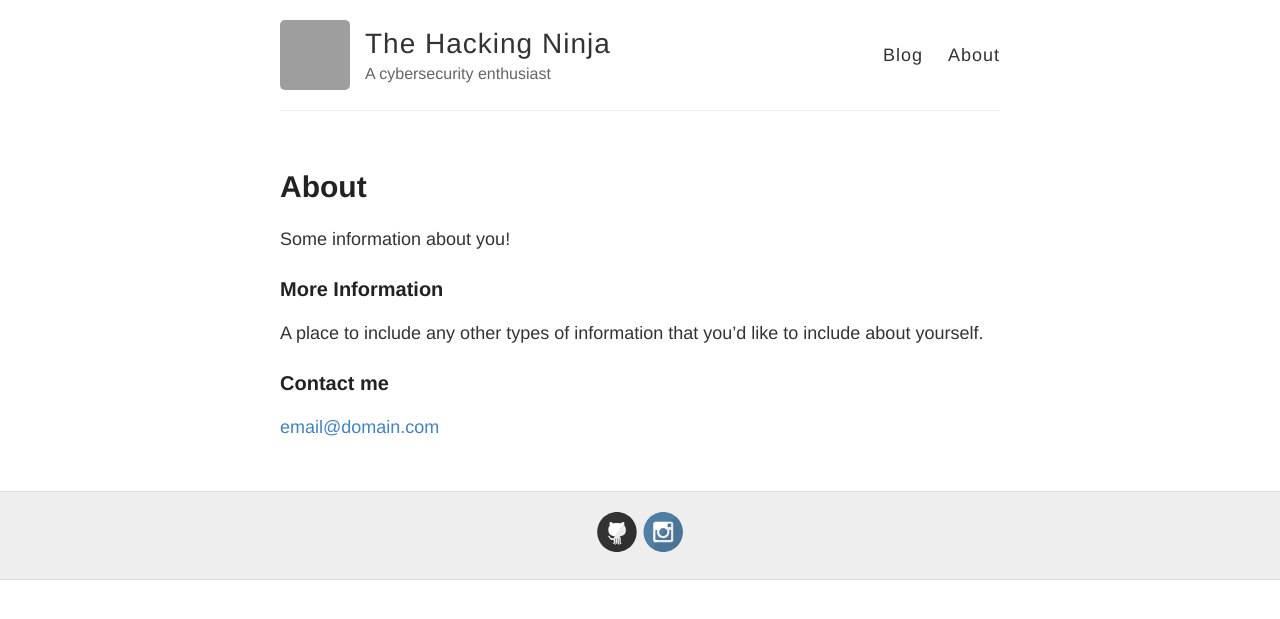
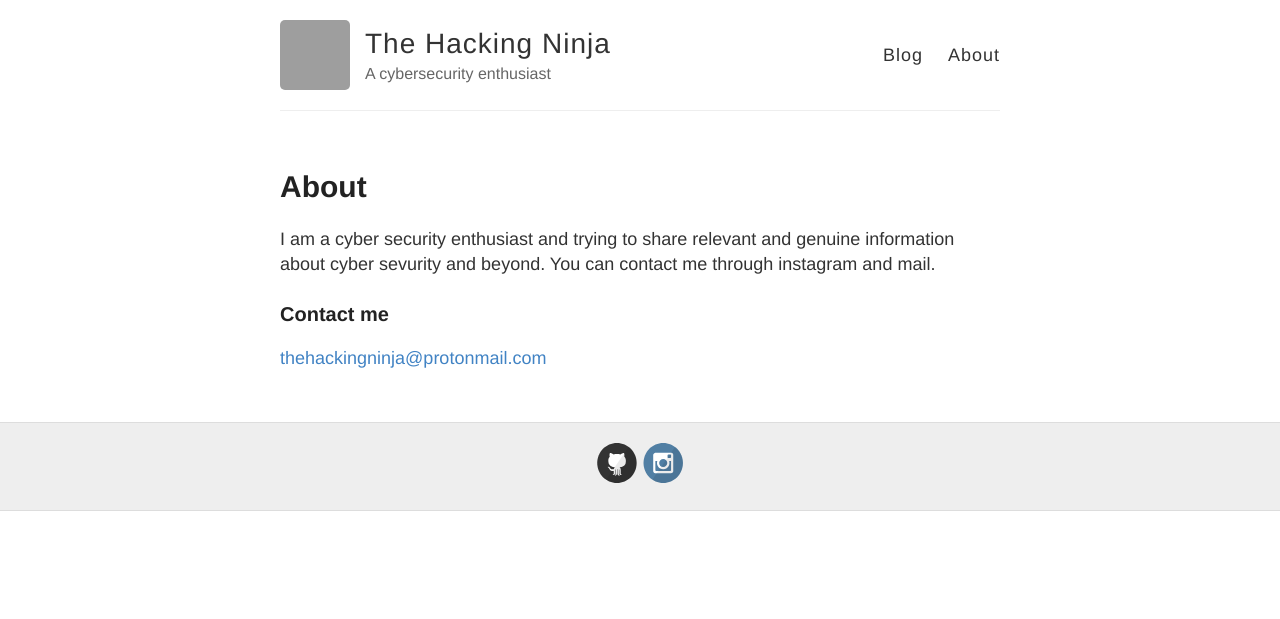
Before and after one commit to thehackingninja/thehackingninja.github.io, a Jekyll site: the page built from about.md, in a window 1280 px wide. Shown: the top 619 px of the page. Built offline with Jekyll 4.4.1, drawn with Linux system fonts in a browser that asks for light colours; grey boxes are pictures that could not be loaded.

Commit message:
Update about.md

```diff
--- a/about.md
+++ b/about.md
@@ -4,12 +4,8 @@ title: About
 permalink: /about/
 ---
 
-Some information about you!
-
-### More Information
-
-A place to include any other types of information that you'd like to include about yourself.
+I am a cyber security enthusiast and trying to share relevant and genuine information about cyber sevurity and beyond. You can contact me through instagram and mail.
 
 ### Contact me
 
-[email@domain.com](mailto:email@domain.com)
+[thehackingninja@protonmail.com](mailto:thehackingninja@protonmail.com)
```
